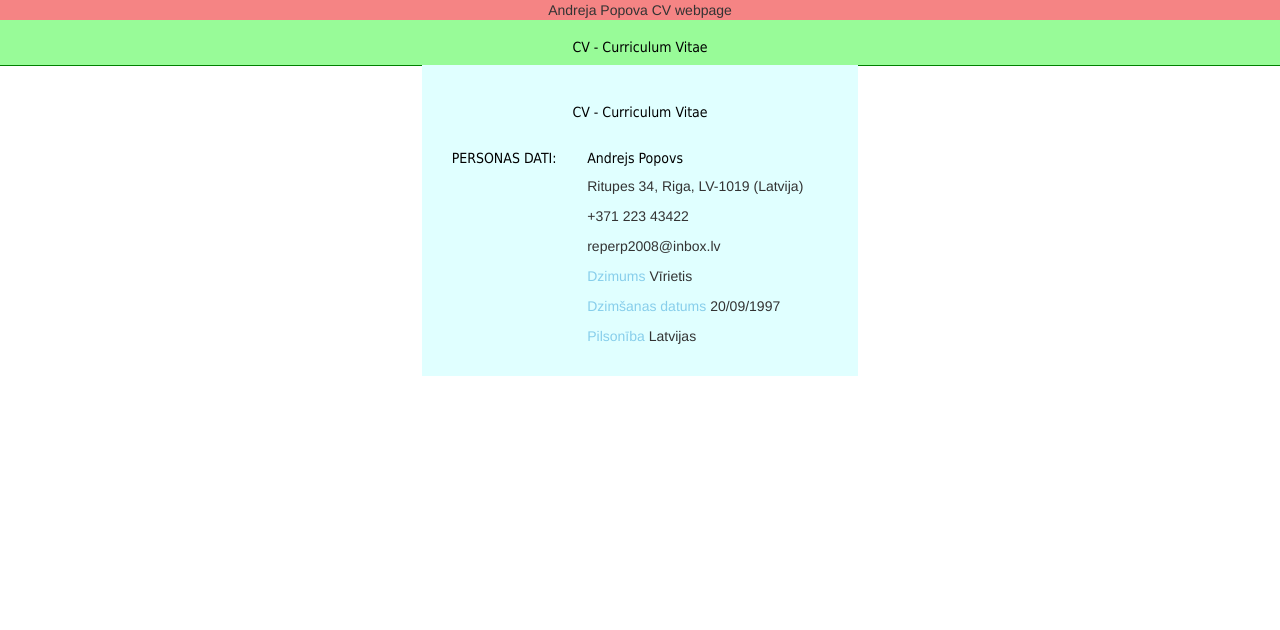
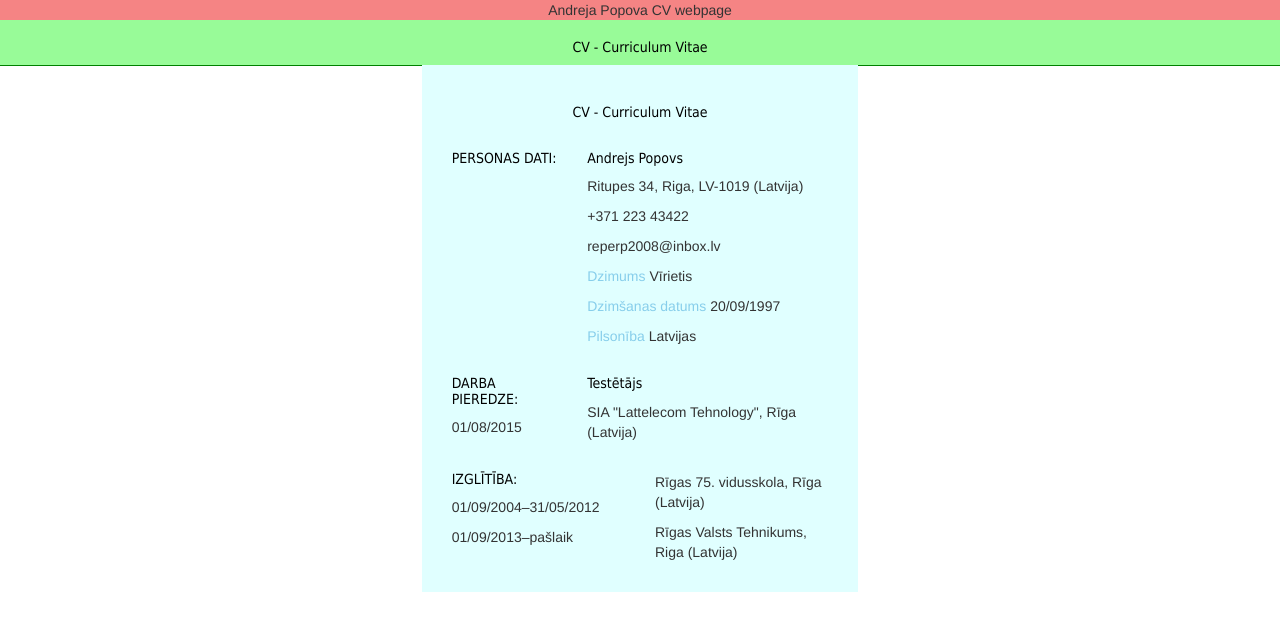
Before and after one commit to andrej97/site, a plain HTML site: page index.html in a window 1280 px wide. Drawn offline with Linux system fonts and the light colour scheme.

Commit message:
second commit

```diff
--- a/index.html
+++ b/index.html
@@ -49,6 +49,33 @@
 
 <p>	<a style= "color:#87CEEB;">Dzimums</a> Vīrietis</p> <p><a style= "color:#87CEEB;">Dzimšanas datums</a> 20/09/1997</p> <p><a style= "color:#87CEEB;">Pilsonība</a> Latvijas</p>
 </div>
+
+           <div class="col-md-4" >
+		   <h1>DARBA PIEREDZE:</h1>
+<p>01/08/2015</p>
+	</div>
+	           <div class="col-md-8 " >
+
+		   <h1>Testētājs</h1>
+<p>SIA "Lattelecom Tehnology", Rīga (Latvija) </p>
+
+
+		   </div>
+
+           <div class="col-md-6" >
+		   <h1>IZGLĪTĪBA:</h1>
+<p>01/09/2004–31/05/2012</p>
+<p>01/09/2013–pašlaik</p>
+	</div>
+	           <div class="col-md-6 " >
+<br>
+<p>Rīgas 75. vidusskola, Rīga (Latvija) </p>
+<p>Rīgas Valsts Tehnikums, Riga (Latvija) </p>
+
+
+		   </div>
+
+
 			</main>
 			<aside class="col-md-4">
 
```
